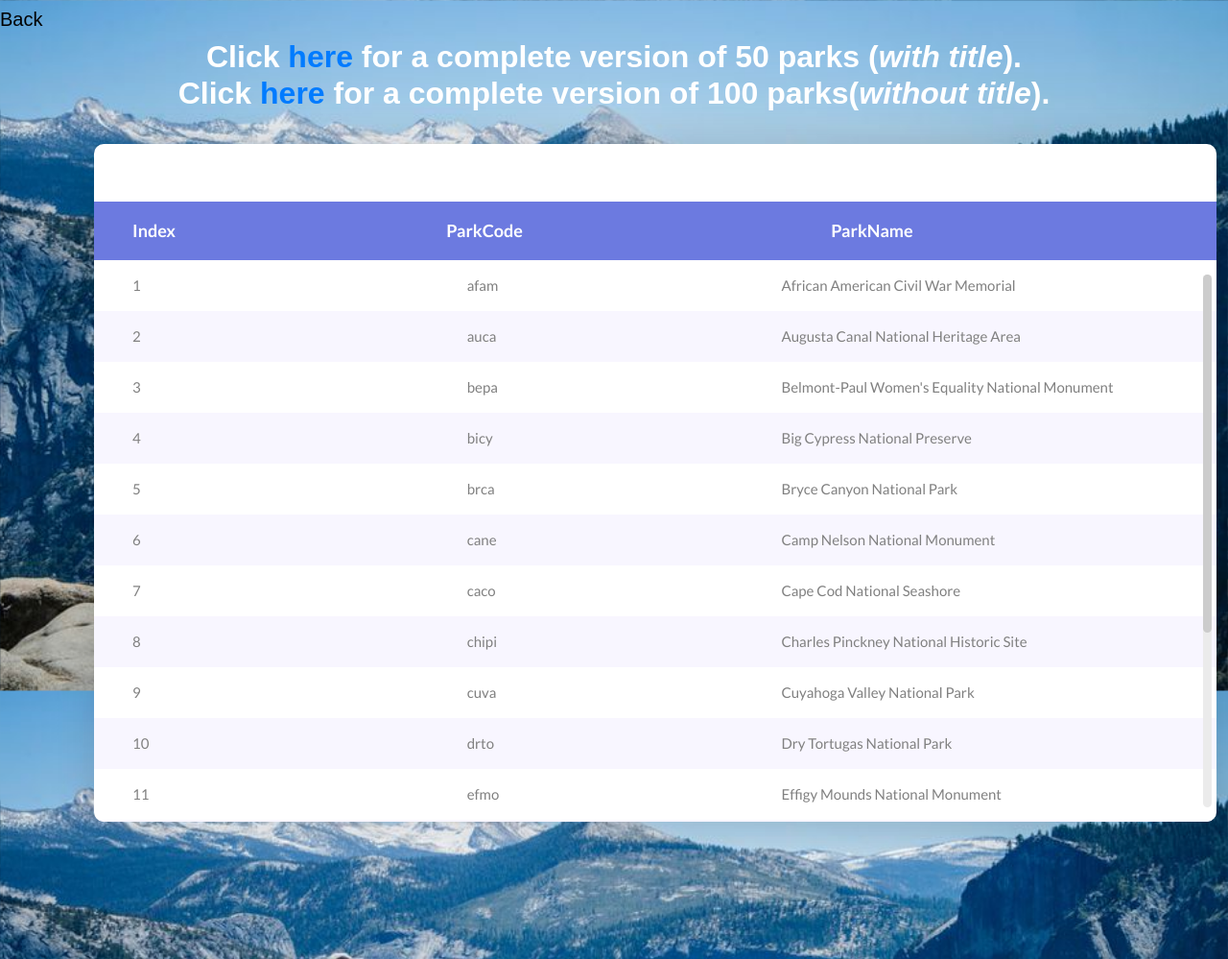
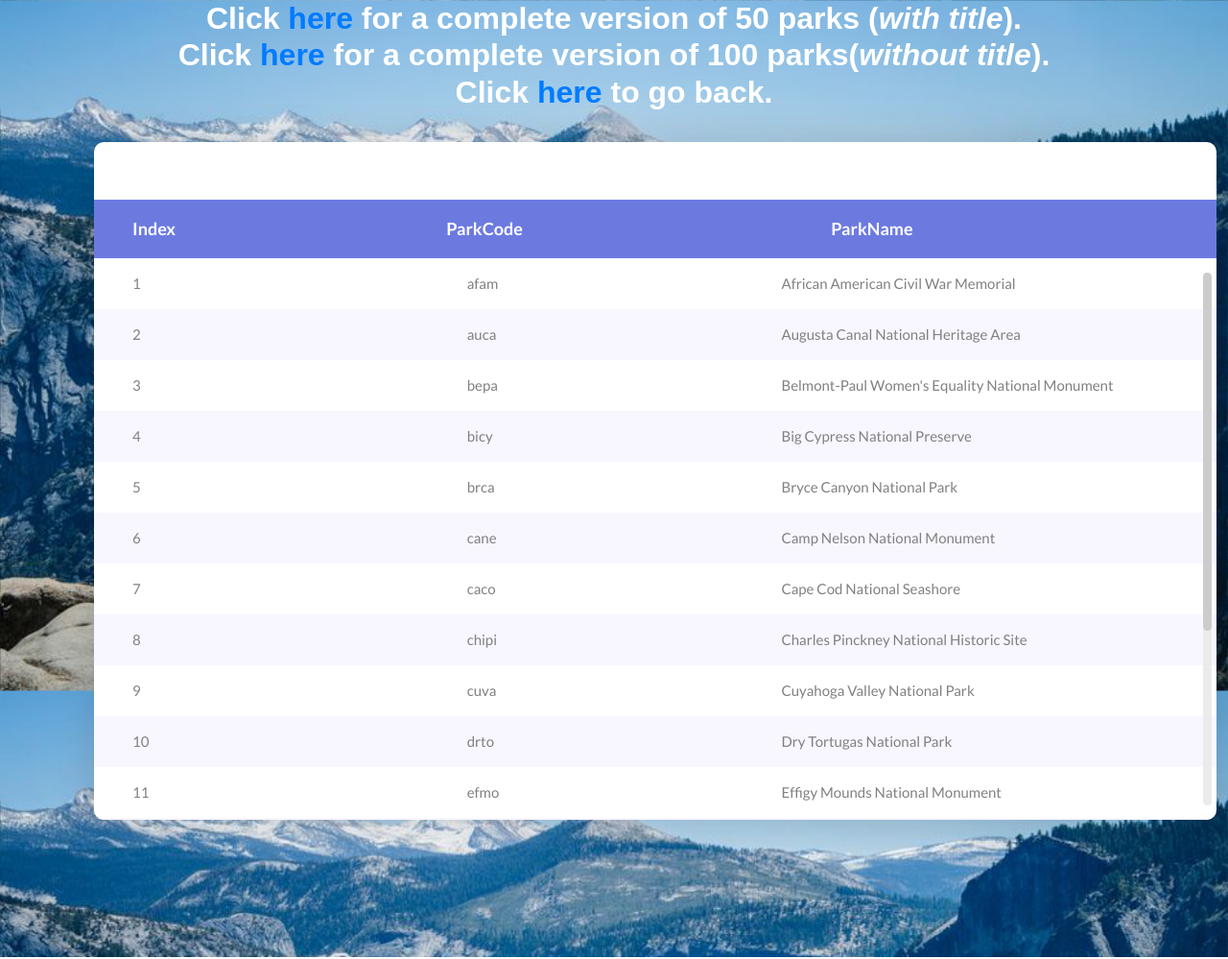
Before and after one commit to Clara9/NPSWebApp, a plain HTML site: page html/table.html in a window 1280 px wide. Shown: the top 999 px of the page at 96% size. Drawn offline with Linux system fonts and the light colour scheme; files that its build step writes are made by us from their sources; files whose address does not match are found by name.

```diff
--- a/html/table.html
+++ b/html/table.html
@@ -2,10 +2,9 @@
 <html lang="en">
 <head>
 	<title>Table V04</title>
-	<button onclick="goBack()" class="navbar-brand" height = "35px">Back</button>
 	<h2 style = "text-align: center; color: white"><b>Click <a href = "../parkCode2.txt">here</a> for a complete version of 50 parks (<i>with title</i>).</b></h2>
 	<h2 style = "text-align: center; color: white"><b>Click <a href = "../parkCode.txt">here</a> for a complete version of 100 parks(<i>without title</i>).</b></h2>
-
+	<h2 style = "text-align: center; color: white"><b>Click <a href = "../index.html">here</a> to go back.</b></h2>
 	<meta charset="UTF-8">
 	<meta name="viewport" content="width=device-width, initial-scale=1">
 <!--===============================================================================================-->
```
